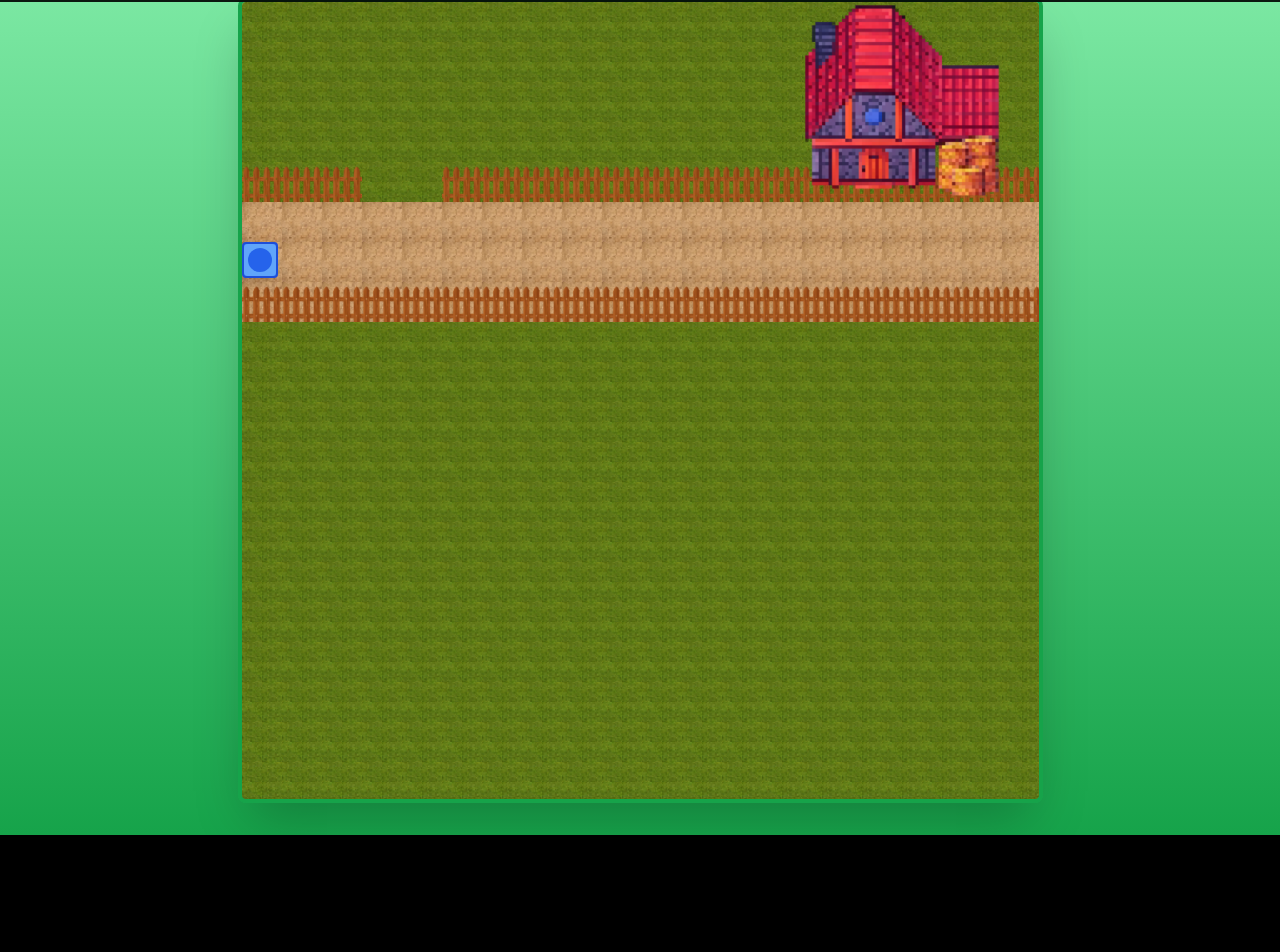
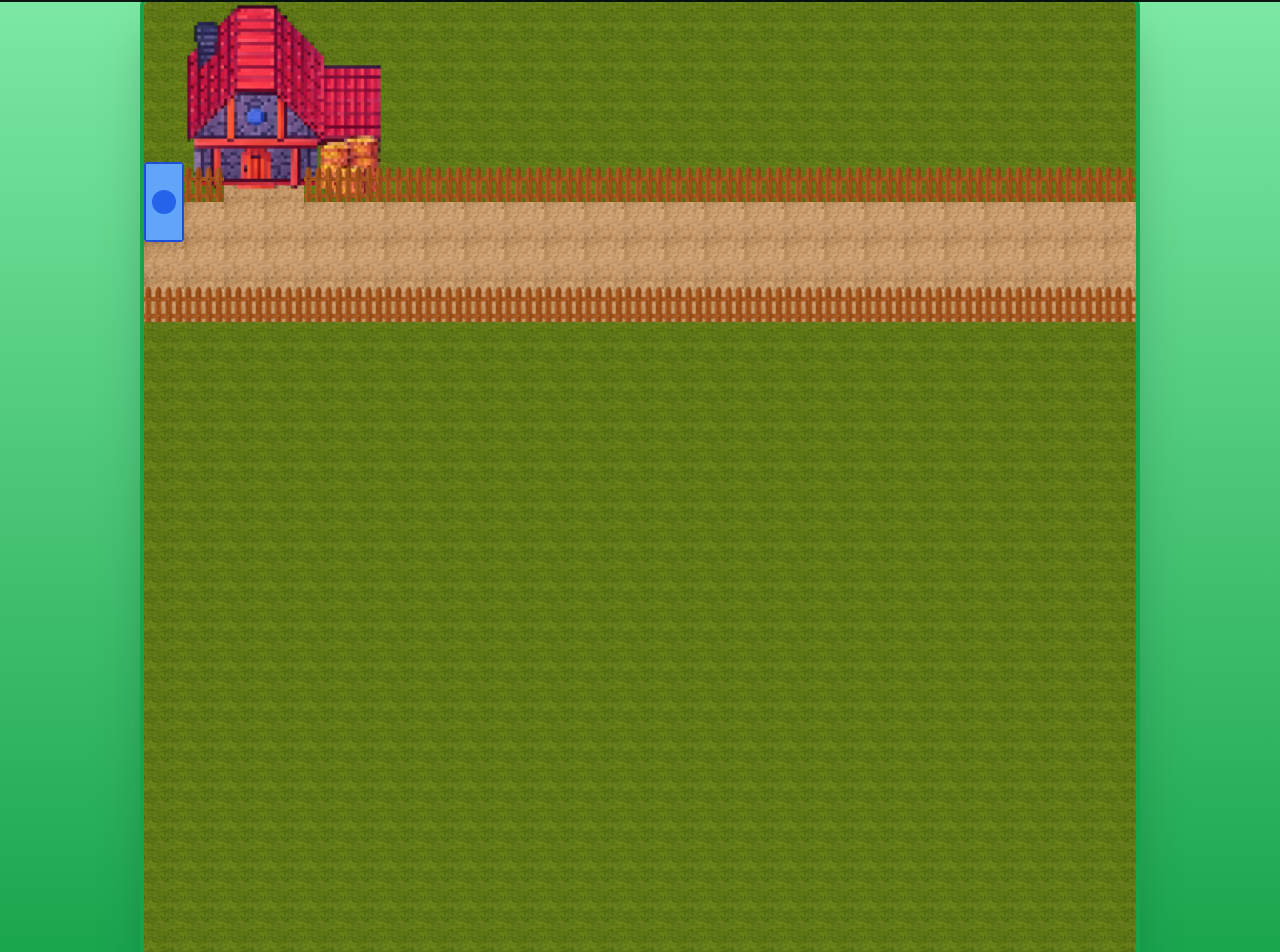
Before and after one commit to georgiusricky/georgiusricky.github.io, a Next.js app: page /playground/components/simple-game in a window 1280 px wide. Shown: the part 94-1046 px from the top of the page. Before the commit the page ends 929 px from the top, so only its background shows below. Built offline with nearby package versions, Linux system fonts and the light colour scheme.

Commit message:
update: change  character height and add zindex

```diff
--- a/app/playground/components/simple-game/map.ts
+++ b/app/playground/components/simple-game/map.ts
@@ -16,59 +16,59 @@ export const obstacleSprites: Record<Exclude<ObstacleType, "X">, string> = {
 };
 
 export const groundMap: GroundType[][] = [
-  ["G","G","G","G","G","G","G","G","G","G","G","G","G","G","G","G","G","G","G","G","G","G","G","G","G","G","G","G"],
-  ["G","G","G","G","G","G","G","G","G","G","G","G","G","G","G","G","G","G","G","G","G","G","G","G","G","G","G","G"],
-  ["G","G","G","G","G","G","G","G","G","G","G","G","G","G","G","G","G","G","G","G","G","G","G","G","G","G","G","G"],
-  ["G","G","G","G","G","G","G","G","G","G","G","G","G","G","G","G","G","G","G","G","G","G","G","G","G","G","G","G"],
-  ["G","G","G","G","G","G","G","G","G","G","G","G","G","G","G","G","G","G","G","G","G","G","G","G","G","G","G","G"],
-  ["L","L","L","L","L","L","L","L","L","L","L","L","L","L","L","L","L","L","L","L","L","L","L","L","L","L","L","L"],
-  ["L","L","L","L","L","L","L","L","L","L","L","L","L","L","L","L","L","L","L","L","L","L","L","L","L","L","L","L"],
-  ["L","L","L","L","L","L","L","L","L","L","L","L","L","L","L","L","L","L","L","L","L","L","L","L","L","L","L","L"],
-  ["G","G","G","G","G","G","G","G","G","G","G","G","G","G","G","G","G","G","G","G","G","G","G","G","G","G","G","G"],
-  ["G","G","G","G","G","G","G","G","G","G","G","G","G","G","G","G","G","G","G","G","G","G","G","G","G","G","G","G"],
-  ["G","G","G","G","G","G","G","G","G","G","G","G","G","G","G","G","G","G","G","G","G","G","G","G","G","G","G","G"],
-  ["G","G","G","G","G","G","G","G","G","G","G","G","G","G","G","G","G","G","G","G","G","G","G","G","G","G","G","G"],
-  ["G","G","G","G","G","G","G","G","G","G","G","G","G","G","G","G","G","G","G","G","G","G","G","G","G","G","G","G"],
-  ["G","G","G","G","G","G","G","G","G","G","G","G","G","G","G","G","G","G","G","G","G","G","G","G","G","G","G","G"],
-  ["G","G","G","G","G","G","G","G","G","G","G","G","G","G","G","G","G","G","G","G","G","G","G","G","G","G","G","G"],
-  ["G","G","G","G","G","G","G","G","G","G","G","G","G","G","G","G","G","G","G","G","G","G","G","G","G","G","G","G"],
-  ["G","G","G","G","G","G","G","G","G","G","G","G","G","G","G","G","G","G","G","G","G","G","G","G","G","G","G","G"],
-  ["G","G","G","G","G","G","G","G","G","G","G","G","G","G","G","G","G","G","G","G","G","G","G","G","G","G","G","G"],
-  ["G","G","G","G","G","G","G","G","G","G","G","G","G","G","G","G","G","G","G","G","G","G","G","G","G","G","G","G"],
-  ["G","G","G","G","G","G","G","G","G","G","G","G","G","G","G","G","G","G","G","G","G","G","G","G","G","G","G","G"],
-  ["G","G","G","G","G","G","G","G","G","G","G","G","G","G","G","G","G","G","G","G","G","G","G","G","G","G","G","G"],
-  ["G","G","G","G","G","G","G","G","G","G","G","G","G","G","G","G","G","G","G","G","G","G","G","G","G","G","G","G"],
-  ["G","G","G","G","G","G","G","G","G","G","G","G","G","G","G","G","G","G","G","G","G","G","G","G","G","G","G","G"],
-  ["G","G","G","G","G","G","G","G","G","G","G","G","G","G","G","G","G","G","G","G","G","G","G","G","G","G","G","G"],
+  ["G","G","G","G","G","G","G","G","G","G","G","G","G","G","G","G","G","G","G","G","G","G","G","G","G"],
+  ["G","G","G","G","G","G","G","G","G","G","G","G","G","G","G","G","G","G","G","G","G","G","G","G","G"],
+  ["G","G","G","G","G","G","G","G","G","G","G","G","G","G","G","G","G","G","G","G","G","G","G","G","G"],
+  ["G","G","G","G","G","G","G","G","G","G","G","G","G","G","G","G","G","G","G","G","G","G","G","G","G"],
+  ["G","G","L","L","G","G","G","G","G","G","G","G","G","G","G","G","G","G","G","G","G","G","G","G","G"],
+  ["L","L","L","L","L","L","L","L","L","L","L","L","L","L","L","L","L","L","L","L","L","L","L","L","L"],
+  ["L","L","L","L","L","L","L","L","L","L","L","L","L","L","L","L","L","L","L","L","L","L","L","L","L"],
+  ["L","L","L","L","L","L","L","L","L","L","L","L","L","L","L","L","L","L","L","L","L","L","L","L","L"],
+  ["G","G","G","G","G","G","G","G","G","G","G","G","G","G","G","G","G","G","G","G","G","G","G","G","G"],
+  ["G","G","G","G","G","G","G","G","G","G","G","G","G","G","G","G","G","G","G","G","G","G","G","G","G"],
+  ["G","G","G","G","G","G","G","G","G","G","G","G","G","G","G","G","G","G","G","G","G","G","G","G","G"],
+  ["G","G","G","G","G","G","G","G","G","G","G","G","G","G","G","G","G","G","G","G","G","G","G","G","G"],
+  ["G","G","G","G","G","G","G","G","G","G","G","G","G","G","G","G","G","G","G","G","G","G","G","G","G"],
+  ["G","G","G","G","G","G","G","G","G","G","G","G","G","G","G","G","G","G","G","G","G","G","G","G","G"],
+  ["G","G","G","G","G","G","G","G","G","G","G","G","G","G","G","G","G","G","G","G","G","G","G","G","G"],
+  ["G","G","G","G","G","G","G","G","G","G","G","G","G","G","G","G","G","G","G","G","G","G","G","G","G"],
+  ["G","G","G","G","G","G","G","G","G","G","G","G","G","G","G","G","G","G","G","G","G","G","G","G","G"],
+  ["G","G","G","G","G","G","G","G","G","G","G","G","G","G","G","G","G","G","G","G","G","G","G","G","G"],
+  ["G","G","G","G","G","G","G","G","G","G","G","G","G","G","G","G","G","G","G","G","G","G","G","G","G"],
+  ["G","G","G","G","G","G","G","G","G","G","G","G","G","G","G","G","G","G","G","G","G","G","G","G","G"],
+  ["G","G","G","G","G","G","G","G","G","G","G","G","G","G","G","G","G","G","G","G","G","G","G","G","G"],
+  ["G","G","G","G","G","G","G","G","G","G","G","G","G","G","G","G","G","G","G","G","G","G","G","G","G"],
+  ["G","G","G","G","G","G","G","G","G","G","G","G","G","G","G","G","G","G","G","G","G","G","G","G","G"],
+  ["G","G","G","G","G","G","G","G","G","G","G","G","G","G","G","G","G","G","G","G","G","G","G","G","G"],
 ];
 
 export const obstacleMap: ObstacleType[][] = [
-  ["X","X","X","X","X","X","X","X","X","X","X","X","X","X","X","X","X","X","X","X","X","X","X","X","X","X","X","X"],
-  ["X","X","X","X","X","X","X","X","X","X","X","X","X","X","X","X","X","X","X","X","X","X","X","X","X","X","X","X"],
-  ["X","X","X","X","X","X","X","X","X","X","X","X","X","X","X","X","X","X","X","X","X","X","X","X","X","X","X","X"],
-  ["X","X","X","X","X","X","X","X","X","X","X","X","X","X","X","X","X","X","X","X","X","X","X","X","X","X","X","X"],
-  ["F","F","F","X","X","F","F","F","F","F","F","F","F","F","F","F","F","F","F","F","F","F","X","X","X","X","X","F"],
-  ["X","X","X","X","X","X","X","X","X","X","X","X","X","X","X","X","X","X","X","X","X","X","X","X","X","X","X","X"],
-  ["X","X","X","X","X","X","X","X","X","X","X","X","X","X","X","X","X","X","X","X","X","X","X","X","X","X","X","X"],
-  ["F","F","F","F","F","F","F","F","F","F","F","F","F","F","F","F","F","F","F","F","F","F","F","F","F","F","F","F"],
-  ["X","X","X","X","X","X","X","X","X","X","X","X","X","X","X","X","X","X","X","X","X","X","X","X","X","X","X","X"],
-  ["X","X","X","X","X","X","X","X","X","X","X","X","X","X","X","X","X","X","X","X","X","X","X","X","X","X","X","X"],
-  ["X","X","X","X","X","X","X","X","X","X","X","X","X","X","X","X","X","X","X","X","X","X","X","X","X","X","X","X"],
-  ["X","X","X","X","X","X","X","X","X","X","X","X","X","X","X","X","X","X","X","X","X","X","X","X","X","X","X","X"],
-  ["X","X","X","X","X","X","X","X","X","X","X","X","X","X","X","X","X","X","X","X","X","X","X","X","X","X","X","X"],
-  ["X","X","X","X","X","X","X","X","X","X","X","X","X","X","X","X","X","X","X","X","X","X","X","X","X","X","X","X"],
-  ["X","X","X","X","X","X","X","X","X","X","X","X","X","X","X","X","X","X","X","X","X","X","X","X","X","X","X","X"],
-  ["X","X","X","X","X","X","X","X","X","X","X","X","X","X","X","X","X","X","X","X","X","X","X","X","X","X","X","X"],
-  ["X","X","X","X","X","X","X","X","X","X","X","X","X","X","X","X","X","X","X","X","X","X","X","X","X","X","X","X"],
-  ["X","X","X","X","X","X","X","X","X","X","X","X","X","X","X","X","X","X","X","X","X","X","X","X","X","X","X","X"],
-  ["X","X","X","X","X","X","X","X","X","X","X","X","X","X","X","X","X","X","X","X","X","X","X","X","X","X","X","X"],
-  ["X","X","X","X","X","X","X","X","X","X","X","X","X","X","X","X","X","X","X","X","X","X","X","X","X","X","X","X"],
-  ["X","X","X","X","X","X","X","X","X","X","X","X","X","X","X","X","X","X","X","X","X","X","X","X","X","X","X","X"],
-  ["X","X","X","X","X","X","X","X","X","X","X","X","X","X","X","X","X","X","X","X","X","X","X","X","X","X","X","X"],
-  ["X","X","X","X","X","X","X","X","X","X","X","X","X","X","X","X","X","X","X","X","X","X","X","X","X","X","X","X"],
-  ["X","X","X","X","X","X","X","X","X","X","X","X","X","X","X","X","X","X","X","X","X","X","X","X","X","X","X","X"],
+  ["X","X","X","X","X","X","X","X","X","X","X","X","X","X","X","X","X","X","X","X","X","X","X","X","X"],
+  ["X","X","X","X","X","X","X","X","X","X","X","X","X","X","X","X","X","X","X","X","X","X","X","X","X"],
+  ["X","X","X","X","X","X","X","X","X","X","X","X","X","X","X","X","X","X","X","X","X","X","X","X","X"],
+  ["X","X","X","X","X","X","X","X","X","X","X","X","X","X","X","X","X","X","X","X","X","X","X","X","X"],
+  ["F","F","X","X","F","F","F","F","F","F","F","F","F","F","F","F","F","F","F","F","F","F","F","F","F"],
+  ["X","X","X","X","X","X","X","X","X","X","X","X","X","X","X","X","X","X","X","X","X","X","X","X","X"],
+  ["X","X","X","X","X","X","X","X","X","X","X","X","X","X","X","X","X","X","X","X","X","X","X","X","X"],
+  ["F","F","F","F","F","F","F","F","F","F","F","F","F","F","F","F","F","F","F","F","F","F","F","F","F"],
+  ["X","X","X","X","X","X","X","X","X","X","X","X","X","X","X","X","X","X","X","X","X","X","X","X","X"],
+  ["X","X","X","X","X","X","X","X","X","X","X","X","X","X","X","X","X","X","X","X","X","X","X","X","X"],
+  ["X","X","X","X","X","X","X","X","X","X","X","X","X","X","X","X","X","X","X","X","X","X","X","X","X"],
+  ["X","X","X","X","X","X","X","X","X","X","X","X","X","X","X","X","X","X","X","X","X","X","X","X","X"],
+  ["X","X","X","X","X","X","X","X","X","X","X","X","X","X","X","X","X","X","X","X","X","X","X","X","X"],
+  ["X","X","X","X","X","X","X","X","X","X","X","X","X","X","X","X","X","X","X","X","X","X","X","X","X"],
+  ["X","X","X","X","X","X","X","X","X","X","X","X","X","X","X","X","X","X","X","X","X","X","X","X","X"],
+  ["X","X","X","X","X","X","X","X","X","X","X","X","X","X","X","X","X","X","X","X","X","X","X","X","X"],
+  ["X","X","X","X","X","X","X","X","X","X","X","X","X","X","X","X","X","X","X","X","X","X","X","X","X"],
+  ["X","X","X","X","X","X","X","X","X","X","X","X","X","X","X","X","X","X","X","X","X","X","X","X","X"],
+  ["X","X","X","X","X","X","X","X","X","X","X","X","X","X","X","X","X","X","X","X","X","X","X","X","X"],
+  ["X","X","X","X","X","X","X","X","X","X","X","X","X","X","X","X","X","X","X","X","X","X","X","X","X"],
+  ["X","X","X","X","X","X","X","X","X","X","X","X","X","X","X","X","X","X","X","X","X","X","X","X","X"],
+  ["X","X","X","X","X","X","X","X","X","X","X","X","X","X","X","X","X","X","X","X","X","X","X","X","X"],
+  ["X","X","X","X","X","X","X","X","X","X","X","X","X","X","X","X","X","X","X","X","X","X","X","X","X"],
+  ["X","X","X","X","X","X","X","X","X","X","X","X","X","X","X","X","X","X","X","X","X","X","X","X","X"],
 ];
 
 export const obstacles: Obstacle[] = [
-  { x: 14, y: 0, w: 5, h: 5, image: "/playground/simple-game/house.png" },
+  { x: 1, y: 0, w: 5, h: 5, image: "/playground/simple-game/house.png" },
 ];
--- a/app/playground/components/simple-game/page.tsx
+++ b/app/playground/components/simple-game/page.tsx
@@ -5,13 +5,22 @@ import { groundMap, obstacleMap, obstacles, TILE_SIZE } from "./map";
 import { ObstacleType } from "./types";
 
 export default function SimpleFarmingGame() {
-  const [characterPosition, setCharacterPosition] = useState({ x: 0, y: 240 });
+  const [characterPosition, setCharacterPosition] = useState({ x: 0, y: 160 });
   const positionRef = useRef(characterPosition);
   const pressedKeys = useRef(new Set<string>());
   const animationFrame = useRef<number | null>(null);
 
   const step = 2;
-  const charSize = TILE_SIZE * 0.9;
+  const charWidth = 40;
+  const charHeight = 80;
+
+  // Feet hitbox: bottom half of the sprite
+  const feetHeight = 35;
+  const feetOffsetY = charHeight - feetHeight; // starts 40px below character top
+
+  // Map size
+  const mapWidth = groundMap[0].length * TILE_SIZE;
+  const mapHeight = groundMap.length * TILE_SIZE;
 
   useEffect(() => {
     const handleKeyDown = (event: KeyboardEvent) => {
@@ -48,13 +57,19 @@ export default function SimpleFarmingGame() {
       let newY = y;
 
       if (isUp) newY = Math.max(0, newY - moveStep);
-      if (isDown) newY = Math.min(765, newY + moveStep);
+      if (isDown) newY = Math.min(mapHeight - charHeight, newY + moveStep);
       if (isLeft) newX = Math.max(0, newX - moveStep);
-      if (isRight) newX = Math.min(765, newX + moveStep);
+      if (isRight) newX = Math.min(mapWidth - charWidth, newX + moveStep);
 
-      const offset = (TILE_SIZE - charSize) / 2;
+      // Feet hitbox
+      const feetBox = {
+        x: newX,
+        y: newY + feetOffsetY,
+        w: charWidth,
+        h: feetHeight,
+      };
 
-      // --- Collision with small obstacles ---
+      // Collision with small obstacles
       const collidesSmall = obstacleMap.some((row, rowIndex) =>
         row.some((cell: ObstacleType, colIndex) => {
           if (cell === "X") return false;
@@ -63,15 +78,15 @@ export default function SimpleFarmingGame() {
           const obsSize = TILE_SIZE;
 
           return (
-            newX + offset < obsX + obsSize &&
-            newX + offset + charSize > obsX &&
-            newY + offset < obsY + obsSize &&
-            newY + offset + charSize > obsY
+            feetBox.x < obsX + obsSize &&
+            feetBox.x + feetBox.w > obsX &&
+            feetBox.y < obsY + obsSize &&
+            feetBox.y + feetBox.h > obsY
           );
         })
       );
 
-      // --- Collision with big obstacles ---
+      // Collision with big obstacles
       const collidesBig = obstacles.some((obs) => {
         const obsX = obs.x * TILE_SIZE;
         const obsY = obs.y * TILE_SIZE;
@@ -79,10 +94,10 @@ export default function SimpleFarmingGame() {
         const obsH = obs.h * TILE_SIZE;
 
         return (
-          newX + offset < obsX + obsW &&
-          newX + offset + charSize > obsX &&
-          newY + offset < obsY + obsH &&
-          newY + offset + charSize > obsY
+          feetBox.x < obsX + obsW &&
+          feetBox.x + feetBox.w > obsX &&
+          feetBox.y < obsY + obsH &&
+          feetBox.y + feetBox.h > obsY
         );
       });
 
@@ -113,11 +128,11 @@ export default function SimpleFarmingGame() {
         cancelAnimationFrame(animationFrame.current);
       }
     };
-  }, []);
+  }, [mapWidth, mapHeight]);
 
   return (
     <div className="min-h-screen bg-gradient-to-b from-green-300 to-green-600 p-8">
-      <div className="max-w-4xl mx-auto">
+      <div className="max-w-5xl mx-auto">
         <div className="text-center mt-6 text-white">
           <p className="text-lg mb-2">
             Use WASD keys to move your character! (
@@ -126,7 +141,7 @@ export default function SimpleFarmingGame() {
         </div>
         <div
           className="relative border-4 border-green-600 rounded-lg shadow-2xl overflow-hidden select-none"
-          style={{ width: "805px", height: "805px", margin: "0 auto" }}
+          style={{ width: `${mapWidth}px`, height: `${mapHeight}px`, margin: "0 auto" }}
         >
           {/* Ground */}
           {groundMap.map((row, rowIndex) =>
@@ -177,6 +192,7 @@ export default function SimpleFarmingGame() {
                     width: `${TILE_SIZE}px`,
                     height: `${TILE_SIZE}px`,
                     objectFit: "cover",
+                    zIndex: 20,
                   }}
                 />
               );
@@ -196,6 +212,7 @@ export default function SimpleFarmingGame() {
                 width: `${obs.w * TILE_SIZE}px`,
                 height: `${obs.h * TILE_SIZE}px`,
                 objectFit: "cover",
+                zIndex: 10,
               }}
             />
           ))}
@@ -206,11 +223,12 @@ export default function SimpleFarmingGame() {
             style={{
               left: `${characterPosition.x}px`,
               top: `${characterPosition.y}px`,
-              width: `${charSize}px`,
-              height: `${charSize}px`,
+              width: `${charWidth}px`,
+              height: `${charHeight}px`,
+              zIndex: 30,
             }}
           >
-            <div className="w-full h-full bg-blue-400 rounded flex items-center justify-center">
+            <div className="w-full h-full bg-blue-400 flex items-center justify-center">
               <div className="w-6 h-6 bg-blue-600 rounded-full"></div>
             </div>
           </div>
```
